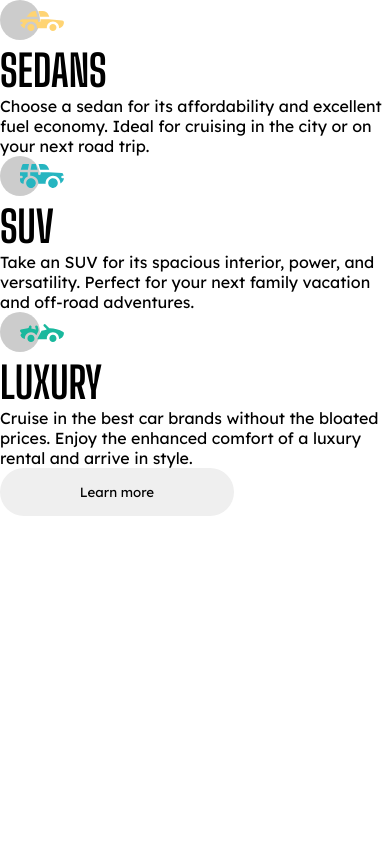
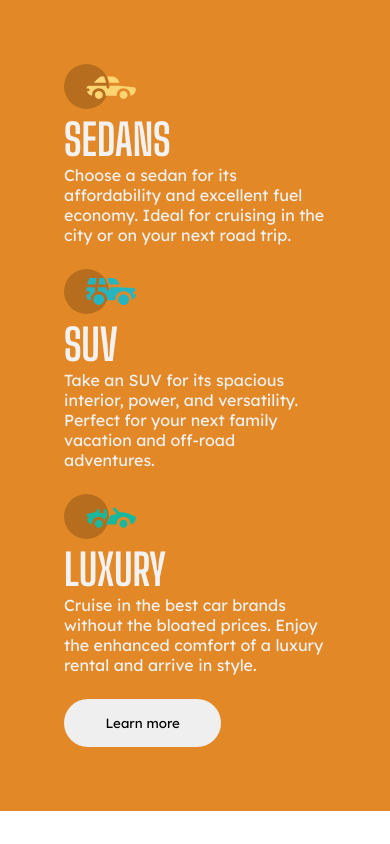
Before and after one commit to Marcoswodbarros/ThreeColumnPreviewCard, a React (Create React App) app in the folder card/: page / in a window 390 px wide. Built offline with nearby package versions, Linux system fonts and the light colour scheme.

Commit message:
Mobile: Updating classes

```diff
--- a/card/src/Components/Card/Card.js
+++ b/card/src/Components/Card/Card.js
@@ -25,11 +25,11 @@ const Card = () => {
     ]
 
     return (
-        <div>
+        <div className='card__container'>
             {textos.map((item) => {
                 return (
                     <div>
-                        <img src={item.image} alt="Logo Sedan" />
+                        <img src={item.image} className='card__img' alt="Logo Sedan" />
                         <h1>{item.nome}</h1>
                         <p>{item.texto}</p>
                     </div>
```
